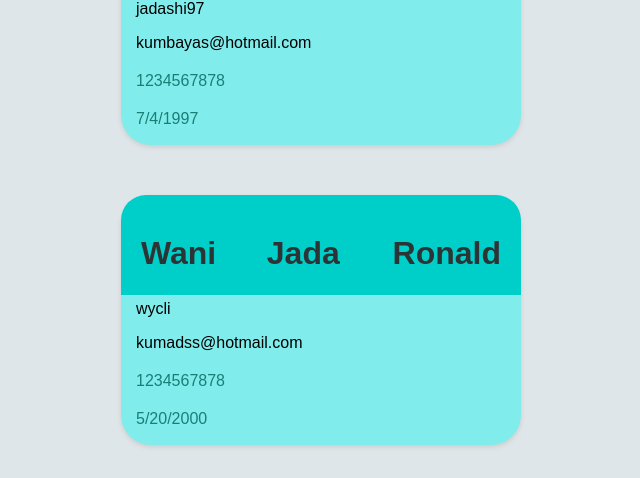
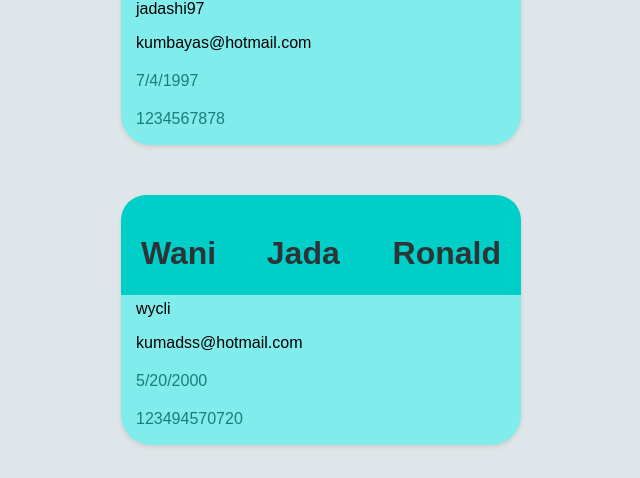
Before and after one commit to Jadashi97/Major-Projects, a React (Create React App) app in the folder my-contact-app/: page / in a window 1280 px wide. Shown: the part 237-715 px from the top of the page, without its empty margins (319-959 px from the left). Built offline with nearby package versions, Linux system fonts and the light colour scheme.

Commit message:
(fix): figure how to pass the adress & creating new contact

```diff
--- /dev/null
+++ b/my-contact-app/src/components/Address.jsx
@@ -0,0 +1,7 @@
+import React from "react";
+
+function Address(props){
+    return <p className="info">{props.addyInfor}</p>
+}
+
+export default Address;
--- a/my-contact-app/src/components/App.jsx
+++ b/my-contact-app/src/components/App.jsx
@@ -16,7 +16,7 @@ function App(){
            userName = {contacts[0].userName}
            email = {contacts[0].email}
            telNumber = {contacts[0].telNumber}
-        //    address = {contacts[0].address}
+           address = {contacts[0].address.country}
         />
 
         <Card
--- a/my-contact-app/src/components/Card.jsx
+++ b/my-contact-app/src/components/Card.jsx
@@ -1,4 +1,6 @@
 import React from "react";
+import Address from "./Address";
+import Detail from "./Detail";
 
 //this sets a dynamic way of passing the contact information using react properties(props)
 function Card(props){
@@ -13,9 +15,15 @@ function Card(props){
             <div className="bottom">
                 <p className="userName">{props.userName}</p>
                 <p className="email">{props.email}</p>
-                <p className="info">{props.telNumber}</p>
-                <p className="info">{props.birthDate}</p>
-                <p className="address">{props.address}</p>
+                <Detail // add this component detail to cut repetition
+                detailInfo = {props.birthDate}
+                />
+                <Detail
+                detailInfo= {props.telNumber}
+                />
+                <Address
+                addyInfor = {props.address}
+                />
             </div>
         </div>
     );
--- /dev/null
+++ b/my-contact-app/src/components/Detail.jsx
@@ -0,0 +1,11 @@
+import React from "react";
+
+function Detail(props){
+    return (
+            <p className="info">{props.detailInfo}</p>
+    )
+}
+
+
+
+export default Detail;
--- a/my-contact-app/src/contacts.js
+++ b/my-contact-app/src/contacts.js
@@ -28,7 +28,7 @@ const contacts = [
         birthDate: "5/20/2000",
         userName: "wycli",
         email: "kumadss@hotmail.com",
-        telNumber: "1234567878",
+        telNumber: "123494570720",
 
         address:{
             country : "Uganda",
@@ -46,7 +46,7 @@ const contacts = [
         birthDate: "2/15/1998",
         userName: "bb1234",
         email: "yaaasaayas@hotmail.com",
-        telNumber: "1234567878",
+        telNumber: "1203475704373",
 
         address:{
             country : "USA",
@@ -58,4 +58,4 @@ const contacts = [
     },
 ];
 
-export default contacts; //this sends it to easily accessed and important by App.jsx
+export default contacts; //this sends it so it is easily accessed and imported by App.jsx
```
